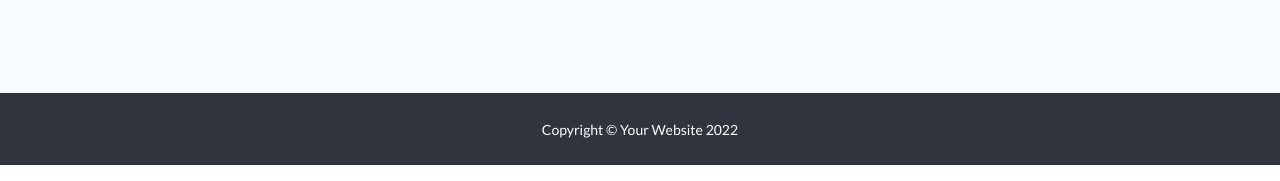
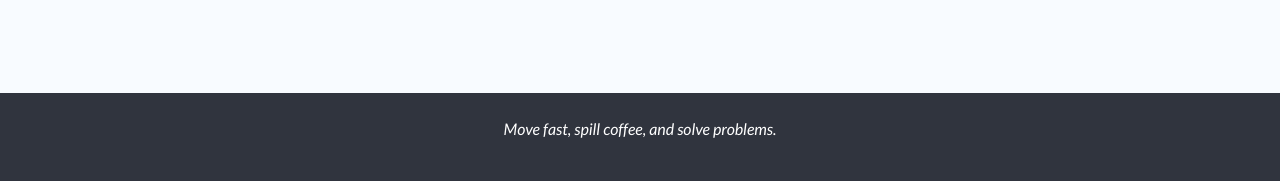
Before and after one commit to glo6al/portfolio, a plain HTML site: page index.html in a window 1280 px wide. Shown: the part 2484-2665 px from the top of the page. Drawn offline with nearby package versions, Linux system fonts and the light colour scheme.

Commit message:
change text in footer

```diff
--- a/index.html
+++ b/index.html
@@ -320,7 +320,7 @@
     <!-- Copyright Section-->
     <footer class="copyright mt-0 py-4 bg-primary text-center text-white">
       <div class="container">
-        <small>Copyright &copy; Your Website 2022</small>
+        <p><em>Move fast, spill coffee, and solve problems.</em></p>
       </div>
     </footer>
     <!-- Portfolio Modals-->
```
